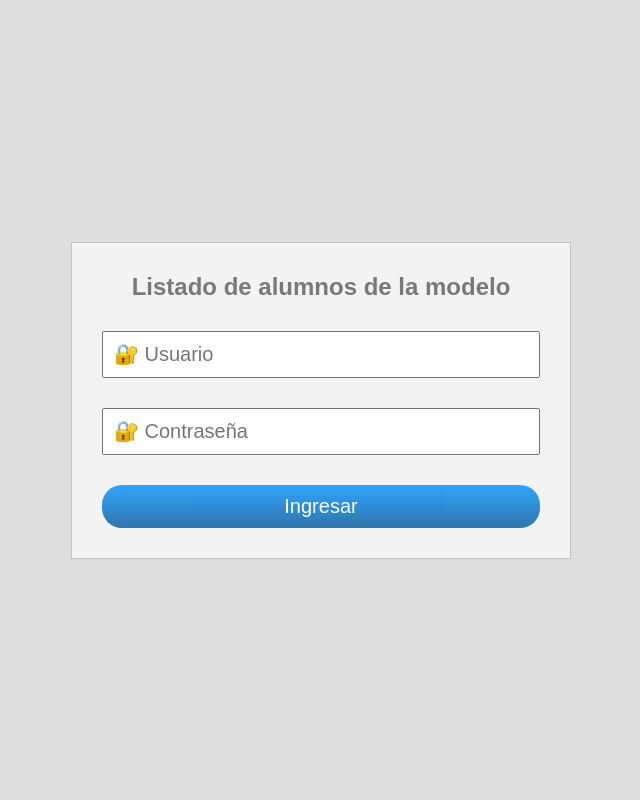
After one commit to TheBlockCode/PASEDELISTA, a CodeIgniter app: page /database/index.php/login/index in a window 1280 px wide. The commit adds this page. Shown: the whole page, without its empty margins (319-959 px from the left). Run offline with CodeIgniter, Linux system fonts and the light colour scheme.

Commit message:
Agregado Login

```diff
--- a/application/config/autoload.php
+++ b/application/config/autoload.php
@@ -89,7 +89,7 @@ $autoload['drivers'] = array();
 |
 |	$autoload['helper'] = array('url', 'file');
 */
-$autoload['helper'] = array();
+$autoload['helper'] = array('url');
 
 /*
 | -------------------------------------------------------------------
--- /dev/null
+++ b/application/controllers/Login.php
@@ -0,0 +1,10 @@
+<?php
+defined('BASEPATH') OR exit('No direct script access allowed');
+
+class Login extends CI_Controller
+{
+    public function index()
+    {
+        $this->load->view('login');
+    }
+}
--- /dev/null
+++ b/application/views/login.php
@@ -0,0 +1,73 @@
+<!DOCTYPE html>
+<html lang="es">
+<head>
+	<title>Login</title>
+	<meta charset="utf-8">
+	<meta name="viewport" content="width=devide-width, user-scalable=no, initial-scale=1, maximum-scale=1, minimum-scale=1">
+
+    <style type="text/css">
+        * {
+            margin: 0;
+            padding: 0;
+            font-family: sans-serif;
+            box-sizing: border-box;
+        }
+
+        body {
+            background: #DEDEDE;
+            display: flex;
+            min-height: 100vh;
+        }
+
+        form{
+            margin: auto;
+            width: 50%;
+            max-width: 500px;
+            background: #F3F3F3;
+            padding: 30px;
+            border: 1px solid rgba(0,0,0,0.2);
+        }
+
+        h2 {
+            text-align: center;
+            margin-bottom: 20px;
+            color: rgba(0,0,0,0.5);
+        }
+
+        input {
+            display: block;
+            padding: 10px;
+            width: 100%;
+            margin:30px 0;
+            font-size: 20px;
+        }
+
+        input[type="submit"] {
+            background: linear-gradient(#0090FF, #005699);
+            border: 0px;
+            color: white;
+            opacity: 0.8;
+            cursor: pointer;
+            border-radius: 20px;
+            margin-bottom: 0;
+        }
+
+        input[type="submit"]:hover {
+            opacity: 1;
+        }
+
+        input[type="submit"]:active {
+            transform: scale(0.95);
+        }
+    </style>
+
+</head>
+<body>
+	<form>
+		<h2>Listado de alumnos de la modelo</h2>
+		<input type="text" placeholder="&#128272; Usuario" name="usuario">
+		<input type="password" placeholder="&#128272; Contraseña" name="clave">
+		<input type="submit" value="Ingresar">
+	</form>
+</body>
+</html>
--- a/application/views/welcome_message.php
+++ b/application/views/welcome_message.php
@@ -7,7 +7,6 @@ defined('BASEPATH') OR exit('No direct script access allowed');
 	<title>Welcome to CodeIgniter</title>
 
 	<style type="text/css">
-
 		::selection { background-color: #E13300; color: white; }
 		::-moz-selection { background-color: #E13300; color: white; }
 
@@ -64,6 +63,7 @@ defined('BASEPATH') OR exit('No direct script access allowed');
 			box-shadow: 0 0 8px #D0D0D0;
 		}
 	</style>
+
 </head>
 <body>
 
```
Lines whose indentation alone changed are shown as unchanged.
